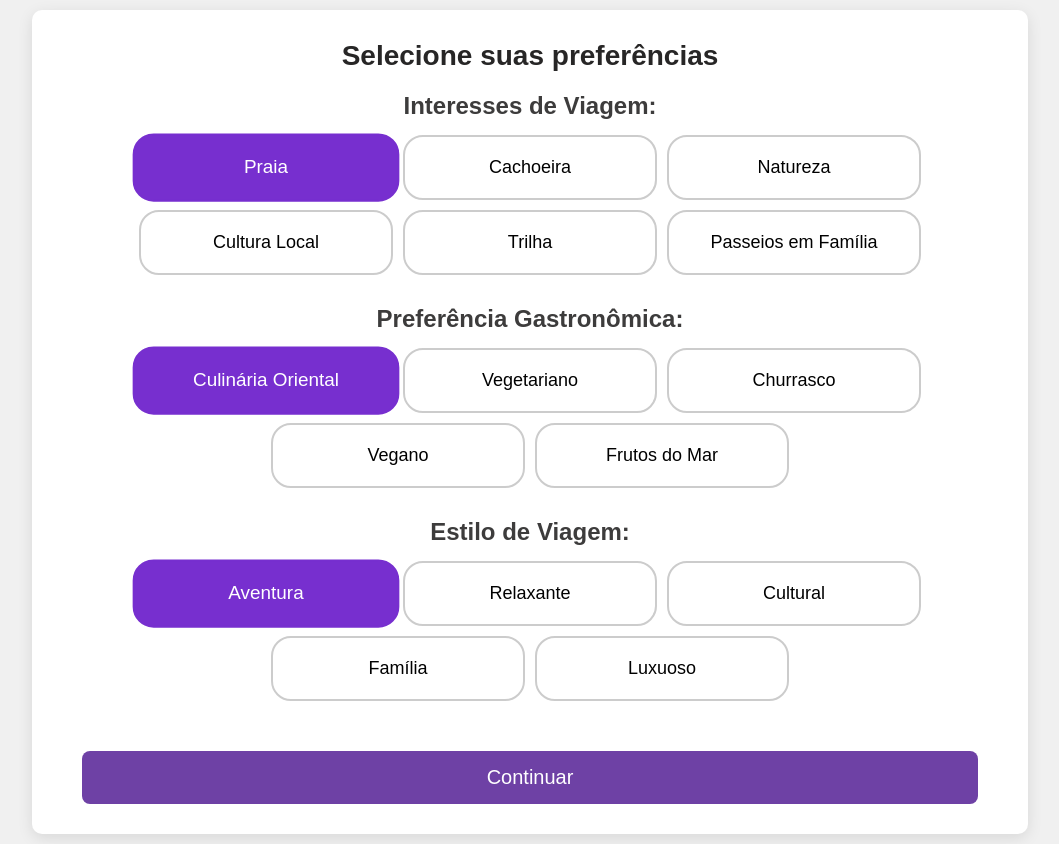
After one commit to DiegoRealx/GuiaGoBackEnd, a Django app: page /usuarios/preferencias/1/ in a window 1280 px wide. The commit adds this page. Shown: the whole page, without its empty margins (110-1169 px from the left). Run offline with Django 5.2, Linux system fonts and the light colour scheme; tables that the repository leaves empty hold one stand-in row (values such as "Sample post").

Commit message:
Preferencias do usuario adicionada

```diff
--- /dev/null
+++ b/static/assets/css/preferencias.css
@@ -0,0 +1,117 @@
+body {
+    font-family: Arial, sans-serif;
+    background-color: #f0f0f0;
+    margin: 0;
+    padding: 0;
+    display: flex;
+    justify-content: center;
+    align-items: center;
+    min-height: 100vh;
+}
+
+h1 {
+    text-align: center;
+    color: #272626;
+    margin: 0 0 20px;
+    font-size: 24px;
+}
+
+.preferencias-container {
+    max-width: 90%;
+    width: 100%;
+    background: #fff;
+    padding: 20px 30px;
+    border-radius: 10px;
+    box-shadow: 0 4px 15px rgba(0, 0, 0, 0.1);
+    text-align: center;
+    margin: 10px 0;
+}
+
+.preferencias {
+    margin-bottom: 30px;
+}
+
+.preferencias h2 {
+    margin-bottom: 15px;
+    color: #3d3c3c;
+    font-size: 22px;
+}
+
+.options {
+    display: flex;
+    gap: 10px;
+    flex-wrap: wrap;
+    justify-content: center;
+}
+
+.options label {
+    background-color: #fff;
+    color: #000;
+    border: 2px solid #ccc;
+    padding: 15px 20px;
+    border-radius: 20px;
+    cursor: pointer;
+    flex: 1 1 45%;
+    max-width: 200px;
+    text-align: center;
+    transition: 0.2s;
+    font-size: 16px;
+}
+
+.options input[type="checkbox"] {
+    display: none;
+}
+
+.options input[type="checkbox"]:checked + label {
+    background-color: #772fcf;
+    color: #fff;
+    border-color: #772fcf;
+    transform: scale(1.05);
+}
+
+.options label:hover {
+    background-color: #e6e6e6;
+    transform: scale(1.03);
+}
+
+.continue-button {
+    background-color: #6e41a5;
+    color: #fff;
+    padding: 15px;
+    width: 100%;
+    border: none;
+    border-radius: 8px;
+    cursor: pointer;
+    font-size: 18px;
+    margin-top: 20px;
+    transition: 0.2s;
+}
+
+.continue-button:hover {
+    background-color: #2f2c32;
+    transform: scale(1.03);
+}
+
+@media (min-width: 1024px) {
+    .preferencias-container {
+        max-width: 70%;
+        padding: 30px 50px;
+    }
+
+    h1 {
+        font-size: 28px;
+    }
+
+    .preferencias h2 {
+        font-size: 24px;
+    }
+
+    .options label {
+        padding: 20px 25px;
+        font-size: 18px;
+    }
+
+    .continue-button {
+        font-size: 20px;
+    }
+}
--- a/usuarios/models.py
+++ b/usuarios/models.py
@@ -6,10 +6,49 @@ class Usuario(models.Model):
     nome_completo = models.CharField(max_length=255)
     telefone = models.CharField(max_length=15)
     senha = models.CharField(max_length=128)
-    genero = models.CharField(max_length=10, choices=[('M', 'Masculino'), ('F', 'Feminino'), ('O', 'Outros')])
+    genero = models.CharField(
+        max_length=10,
+        choices=[
+            ('M', 'Masculino'),
+            ('F', 'Feminino'),
+            ('P', 'Prefiro não dizer'),
+            ('O', 'Outros'),
+        ]
+    )
 
-    def save(self, *args, **kwargs): # essa parte do codigo faz a criptografia da senha
-        self.senha = make_password(self.senha)
+
+    INTERESSES_CHOICES = [
+        ('Praia', 'Praia'),
+        ('Cachoeira', 'Cachoeira'),
+        ('Natureza', 'Natureza'),
+        ('Cultura Local', 'Cultura Local'),
+        ('Trilha', 'Trilha'),
+        ('Passeios em Família', 'Passeios em Família'),
+    ]
+
+    GASTRONOMIA_CHOICES = [
+        ('Culinária Oriental', 'Culinária Oriental'),
+        ('Vegetariano', 'Vegetariano'),
+        ('Churrasco', 'Churrasco'),
+        ('Vegano', 'Vegano'),
+        ('Frutos do Mar', 'Frutos do Mar'),
+    ]
+
+    ESTILO_CHOICES = [
+        ('Aventura', 'Aventura'),
+        ('Relaxante', 'Relaxante'),
+        ('Cultural', 'Cultural'),
+        ('Família', 'Família'),
+        ('Luxuoso', 'Luxuoso'),
+    ]
+
+    interesses = models.CharField(max_length=50, choices=INTERESSES_CHOICES, blank=True)
+    gastronomia = models.CharField(max_length=50, choices=GASTRONOMIA_CHOICES, blank=True)
+    estilo = models.CharField(max_length=50, choices=ESTILO_CHOICES, blank=True)
+
+    def save(self, *args, **kwargs):
+        if self.pk is None:
+            self.senha = make_password(self.senha)
         super().save(*args, **kwargs)
 
     def verificar_senha(self, senha_bruta):
--- a/usuarios/templates/usuarios/cadastrar.html
+++ b/usuarios/templates/usuarios/cadastrar.html
@@ -28,7 +28,7 @@
           <div class="input-group">
             <div class="input-box">
               <label for="id_nome_completo">Nome Completo</label>
-              {{ formulario.nome_completo }} <!-- Renderiza o campo Nome Completo -->
+              {{ formulario.nome_completo }}
             </div>
             <div class="input-box">
               <label for="id_email">E-mail</label>
@@ -64,7 +64,7 @@
                   <li>{{ message }}</li>
               {% endfor %}
           </ul>
-      {% endif %}
+          {% endif %}
         </form>
       </div>
     </div>
--- /dev/null
+++ b/usuarios/templates/usuarios/preferencias.html
@@ -0,0 +1,85 @@
+<!DOCTYPE html>
+<html lang="pt-BR">
+<head>
+    <meta charset="UTF-8">
+    <meta name="viewport" content="width=device-width, initial-scale=1.0">
+    <title>Preferências de Viagem</title>
+    {% load static %}
+    <link rel="stylesheet" href="{% static 'assets/css/preferencias.css' %}">
+</head>
+<body>
+
+<div class="preferencias-container">
+    <h1>Selecione suas preferências</h1>
+    <form method="post">
+        {% csrf_token %}
+
+        <div class="preferencias">
+            <h2>Interesses de Viagem:</h2>
+            <div class="options">
+                <input type="checkbox" id="praia" name="interesses" value="Praia" {% if 'Praia' in interesses_selecionados %}checked{% endif %}>
+                <label for="praia">Praia</label>
+
+                <input type="checkbox" id="cachoeira" name="interesses" value="Cachoeira" {% if 'Cachoeira' in interesses_selecionados %}checked{% endif %}>
+                <label for="cachoeira">Cachoeira</label>
+
+                <input type="checkbox" id="natureza" name="interesses" value="Natureza" {% if 'Natureza' in interesses_selecionados %}checked{% endif %}>
+                <label for="natureza">Natureza</label>
+
+                <input type="checkbox" id="cultura" name="interesses" value="Cultura Local" {% if 'Cultura Local' in interesses_selecionados %}checked{% endif %}>
+                <label for="cultura">Cultura Local</label>
+
+                <input type="checkbox" id="trilha" name="interesses" value="Trilha" {% if 'Trilha' in interesses_selecionados %}checked{% endif %}>
+                <label for="trilha">Trilha</label>
+
+                <input type="checkbox" id="familia" name="interesses" value="Passeios em Família" {% if 'Passeios em Família' in interesses_selecionados %}checked{% endif %}>
+                <label for="familia">Passeios em Família</label>
+            </div>
+        </div>
+
+        <div class="preferencias">
+            <h2>Preferência Gastronômica:</h2>
+            <div class="options">
+                <input type="checkbox" id="oriental" name="gastronomia" value="Culinária Oriental" {% if 'Culinária Oriental' in gastronomia_selecionada %}checked{% endif %}>
+                <label for="oriental">Culinária Oriental</label>
+
+                <input type="checkbox" id="vegetariano" name="gastronomia" value="Vegetariano" {% if 'Vegetariano' in gastronomia_selecionada %}checked{% endif %}>
+                <label for="vegetariano">Vegetariano</label>
+
+                <input type="checkbox" id="churrasco" name="gastronomia" value="Churrasco" {% if 'Churrasco' in gastronomia_selecionada %}checked{% endif %}>
+                <label for="churrasco">Churrasco</label>
+
+                <input type="checkbox" id="vegano" name="gastronomia" value="Vegano" {% if 'Vegano' in gastronomia_selecionada %}checked{% endif %}>
+                <label for="vegano">Vegano</label>
+
+                <input type="checkbox" id="frutos" name="gastronomia" value="Frutos do Mar" {% if 'Frutos do Mar' in gastronomia_selecionada %}checked{% endif %}>
+                <label for="frutos">Frutos do Mar</label>
+            </div>
+        </div>
+
+        <div class="preferencias">
+            <h2>Estilo de Viagem:</h2>
+            <div class="options">
+                <input type="checkbox" id="aventura" name="estilo" value="Aventura" {% if 'Aventura' in estilo_selecionado %}checked{% endif %}>
+                <label for="aventura">Aventura</label>
+
+                <input type="checkbox" id="relaxante" name="estilo" value="Relaxante" {% if 'Relaxante' in estilo_selecionado %}checked{% endif %}>
+                <label for="relaxante">Relaxante</label>
+
+                <input type="checkbox" id="cultural" name="estilo" value="Cultural" {% if 'Cultural' in estilo_selecionado %}checked{% endif %}>
+                <label for="cultural">Cultural</label>
+
+                <input type="checkbox" id="familia_estilo" name="estilo" value="Família" {% if 'Família' in estilo_selecionado %}checked{% endif %}>
+                <label for="familia_estilo">Família</label>
+
+                <input type="checkbox" id="luxuoso" name="estilo" value="Luxuoso" {% if 'Luxuoso' in estilo_selecionado %}checked{% endif %}>
+                <label for="luxuoso">Luxuoso</label>
+            </div>
+        </div>
+
+        <button type="submit" class="button continue-button">Continuar</button>
+    </form>
+</div>
+
+</body>
+</html>
--- a/usuarios/urls.py
+++ b/usuarios/urls.py
@@ -1,11 +1,12 @@
 from django.urls import path
 from . import views
+from .views import PreferenciasViagemView
 
 urlpatterns = [
 
     path('', views.home, name='home'),
     path('cadastrar/', views.cadastrar, name='cadastrar'),
+    path("preferencias/<int:usuario_id>/", PreferenciasViagemView.as_view(), name="preferencias_user"),
     path('login/', views.login, name='login'),
-    path('logout/', views.logout, name='logout'),
     path('listar/', views.listar_usuarios, name='listar_usuarios'),
 ]
--- a/usuarios/views.py
+++ b/usuarios/views.py
@@ -1,10 +1,11 @@
-from django.shortcuts import render
-
 from django.shortcuts import render, redirect
 from django.contrib import messages
 from django.contrib.auth import login as login_usuario, logout as logout_usuario
 from .models import Usuario
 from .forms import FormularioCadastroUsuario
+from django.views import View
+
+
 
 def home(request):
     return render(request, 'usuarios/home.html')
@@ -13,12 +14,47 @@ def cadastrar(request):
     if request.method == 'POST':
         formulario = FormularioCadastroUsuario(request.POST)
         if formulario.is_valid():
-            formulario.save()
+            usuario = formulario.save(commit=False)
+            usuario.senha = formulario.cleaned_data['senha']
+            usuario.save()
             messages.success(request, 'Cadastro realizado com sucesso! Faça login.')
-            return redirect('login')
+            return redirect('preferencias_user', usuario_id=usuario.id)
     else:
         formulario = FormularioCadastroUsuario()
     return render(request, 'usuarios/cadastrar.html', {'formulario': formulario})
+
+
+
+
+class PreferenciasViagemView(View):
+    template_name = 'usuarios/preferencias.html'
+
+    def get(self, request, usuario_id):
+        usuario = Usuario.objects.get(id=usuario_id)
+        interesses_selecionados = usuario.interesses.split(',') if usuario.interesses else []
+        gastronomia_selecionada = usuario.gastronomia.split(',') if usuario.gastronomia else []
+        estilo_selecionado = usuario.estilo.split(',') if usuario.estilo else []
+
+        return render(request, self.template_name, {
+            'usuario': usuario,
+            'interesses_selecionados': interesses_selecionados,
+            'gastronomia_selecionada': gastronomia_selecionada,
+            'estilo_selecionado': estilo_selecionado,
+        })
+
+    def post(self, request, usuario_id):
+        usuario = Usuario.objects.get(id=usuario_id)
+        interesses = request.POST.getlist('interesses')
+        gastronomia = request.POST.getlist('gastronomia')
+        estilo = request.POST.getlist('estilo')
+
+        usuario.interesses = ','.join(interesses) if interesses else ''
+        usuario.gastronomia = ','.join(gastronomia) if gastronomia else ''
+        usuario.estilo = ','.join(estilo) if estilo else ''
+        usuario.save()
+
+        return redirect('login')
+
 
 def login(request):
     if request.method == 'POST':
@@ -36,6 +72,8 @@ def login(request):
             messages.error(request, 'Usuário não encontrado.')
     return render(request, 'usuarios/login.html')
 
+
+
 def logout(request):
     logout_usuario(request)
     messages.success(request, 'Você saiu da sua conta.')
```
Also changed, not shown: usuarios/forms.py (+17 -1 lines), usuarios/templates/usuarios/listar_usuarios.html (+8 -1 lines), guiago/settings.py (line endings or trailing spaces), usuarios/migrations/0002_alter_usuario_genero.py (added), usuarios/migrations/0003_usuario_estilo_usuario_gastronomia_and_more.py (added).
